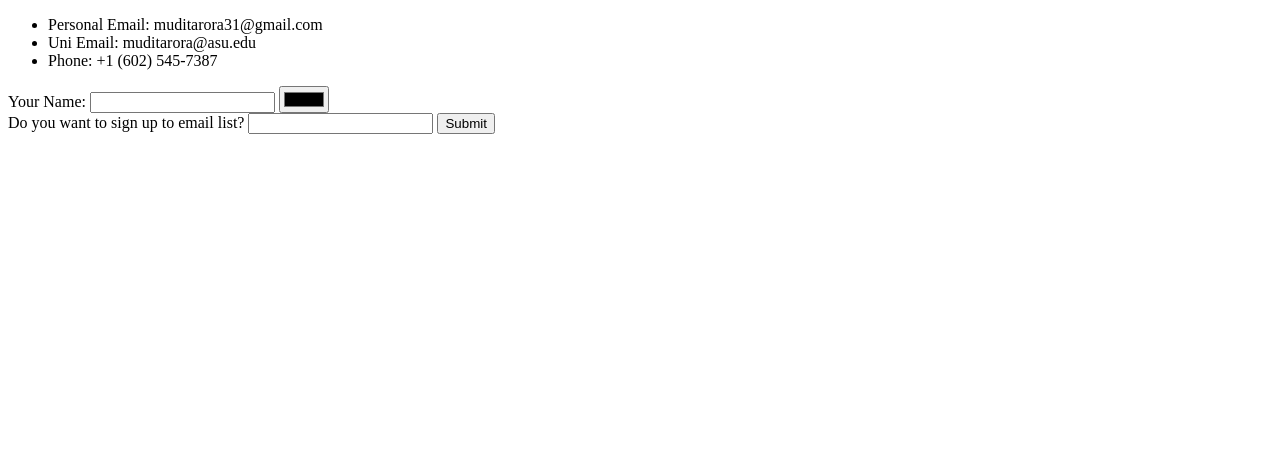
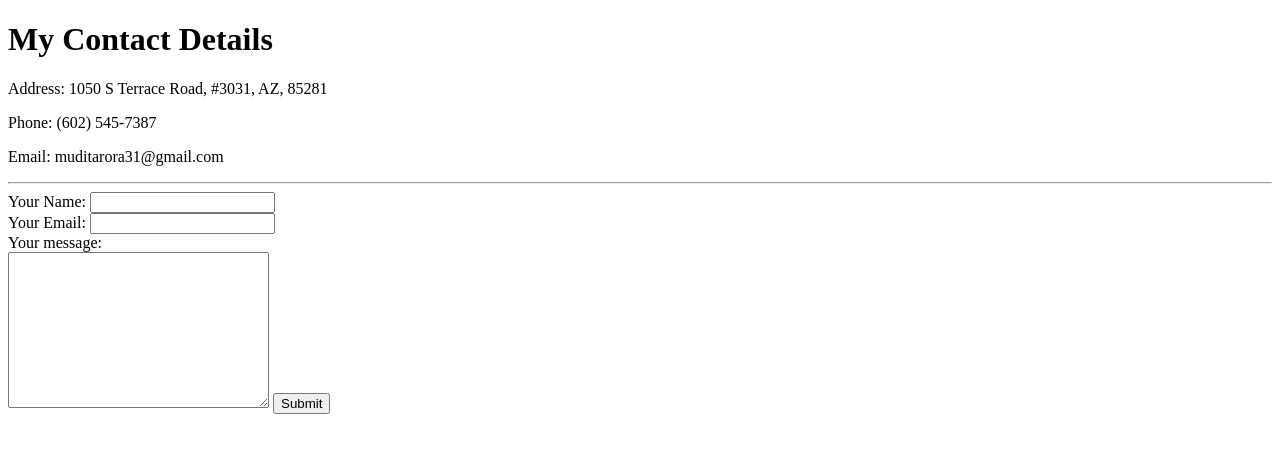
Before and after one commit to Mudit-Arora/cv, a plain HTML site: page contact.html in a window 1280 px wide. Drawn offline with Linux system fonts and the light colour scheme.

Commit message:
new changes

```diff
--- a/contact.html
+++ b/contact.html
@@ -3,20 +3,23 @@
   <head>
     <meta charset="utf-8">
     <title>Contact Me</title>
+    <link rel="stylesheet" href="css/styles.css">
   </head>
   <body>
-    <ul>
-      <li>Personal Email: muditarora31@gmail.com</li>
-      <li>Uni Email: muditarora@asu.edu</li>
-      <li>Phone: +1 (602) 545-7387</li>
-    </ul>
-    <form class="" action="index.html" method="post">
+    <h1>My Contact Details</h1>
+    <p>Address: 1050 S Terrace Road, #3031, AZ, 85281</p>
+    <p>Phone: (602) 545-7387</p>
+    <p>Email: muditarora31@gmail.com</p>
+    <hr>
+    <form action="mailto:muditarora31@gamil.com" method="post">
       <label>Your Name:</label>
-      <input type="text" name="" value="">
-      <input type="color" name="" value=""><br>
-      <label>Do you want to sign up to email list?</label>
+      <input type="text" name="yourName" value=""><br>
+      <label>Your Email:</label>
+      <input type="email" name="yourEmail" value=""><br>
+      <label>Your message:</label><br>
+      <textarea name="yourMessage" rows="10" cols="30"></textarea>
       <!input type="checkbox" name="" value="">
-      <input type="password" name="" value="">
+      <!input type="password" name="" value="">
       <input type="submit" name="">
     </form>
   </body>
```
